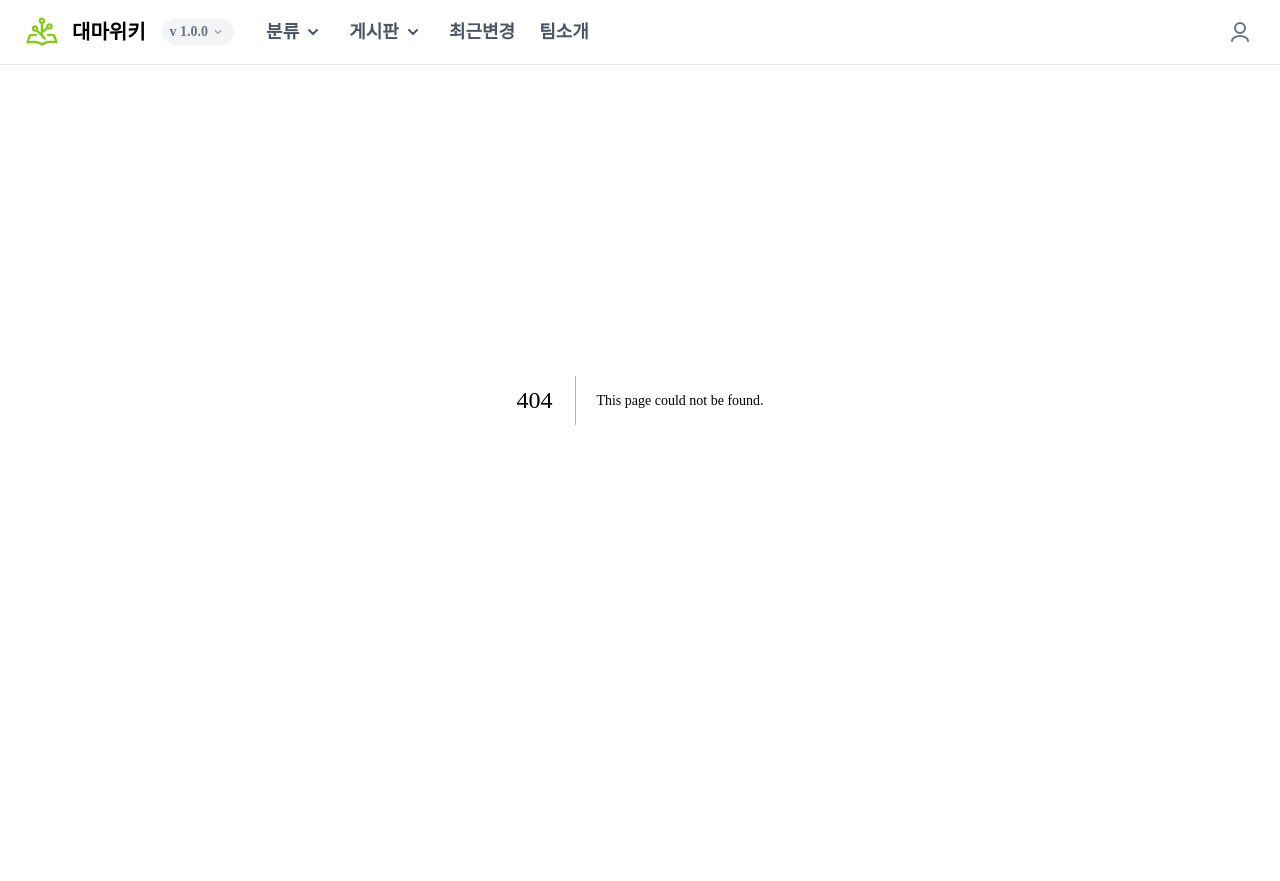
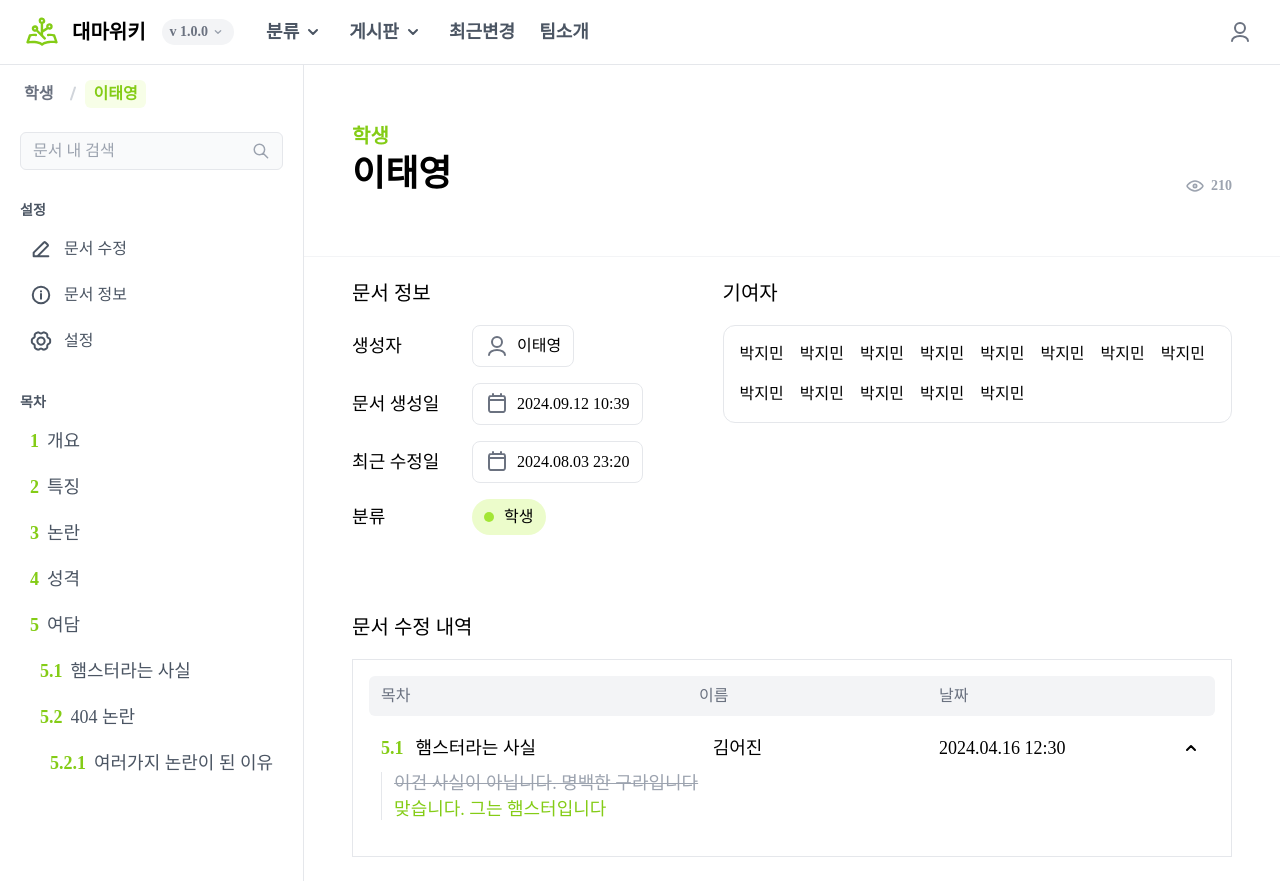
Before and after one commit to Daemawiki/Claudia, a Next.js app: page /document/1/userInfo in a window 1280 px wide. Before the commit this address had no page. Before the commit the page ends 800 px from the top, so only its background shows below. Built offline with nearby package versions, Linux system fonts and the light colour scheme.

Commit message:
add :: 문서 정보 레이아웃

```diff
--- /dev/null
+++ b/src/app/document/[id]/userInfo/EditHistory.tsx
@@ -0,0 +1,56 @@
+import { Arrow } from "@/app/assets";
+
+interface PropsType {
+  index: string;
+  title: string;
+  editor: string;
+  editDate: string;
+  editHistory: { value: string; added?: true; removed?: true }[];
+}
+
+interface HistoryProps {
+  text: string;
+}
+
+const EditHistory = ({
+  index,
+  title,
+  editor,
+  editDate,
+  editHistory,
+}: PropsType) => {
+  return (
+    <div className="py-5 px-7 flex flex-col gap-3">
+      <div className="flex items-center text-medium18 text-black">
+        <div className="flex-grow flex gap-3">
+          <span className="text-semibold18 text-lime500">{index}</span>
+          <span>{title}</span>
+        </div>
+        <div className="max-w-[240px] flex-grow">{editor}</div>
+        <div className="flex-grow max-w-[240px]">{editDate}</div>
+        <Arrow direction="up" />
+      </div>
+      <div className="flex-col flex px-3 gap-1 text-medium18 border-l-[1px] border-gray200">
+        {editHistory
+          .filter(history => history.added || history.removed)
+          .map(history =>
+            history.added ? (
+              <AddedHistory text={history.value} />
+            ) : (
+              <RemoveHistory text={history.value} />
+            ),
+          )}
+      </div>
+    </div>
+  );
+};
+
+const RemoveHistory = ({ text }: HistoryProps) => {
+  return <span className="text-gray400 line-through">{text}</span>;
+};
+
+const AddedHistory = ({ text }: HistoryProps) => {
+  return <span className="text-lime500">{text}</span>;
+};
+
+export default EditHistory;
--- /dev/null
+++ b/src/app/document/[id]/userInfo/page.tsx
@@ -0,0 +1,99 @@
+import { Sidebar } from "@/components";
+import { Title } from "../Title";
+import { User, Calendar } from "@/app/assets";
+import EditHistory from "./EditHistory";
+export default function UserInfo() {
+  return (
+    <div className="flex justify-center pt-16">
+      <Sidebar fixed />
+      <div className="flex flex-col max-w-[1200px] flex-grow">
+        <Title />
+        <div className="flex flex-col py-6 px-12 gap-20">
+          <div className="flex gap-20">
+            <div className="flex flex-col gap-5">
+              <span className="text-medium20">문서 정보</span>
+              <div className="flex flex-col gap-4">
+                <div className="flex gap-5 items-center">
+                  <div className="w-[100px] text-medium18">생성자</div>
+                  <div className="flex px-3 py-2 gap-2 border-[1px] border-gray200 rounded-lg">
+                    <User className="text-gray500" />
+                    <span>이태영</span>
+                  </div>
+                </div>
+                <div className="flex gap-5 items-center">
+                  <div className="w-[100px] text-medium18">문서 생성일</div>
+                  <div className="flex px-3 py-2 gap-2 border-[1px] border-gray200 rounded-lg">
+                    <Calendar className="text-gray500" />
+                    <span className="whitespace-nowrap">2024.09.12 10:39</span>
+                  </div>
+                </div>
+                <div className="flex gap-5 items-center">
+                  <div className="w-[100px] text-medium18">최근 수정일</div>
+                  <div className="flex px-3 py-2 gap-2 border-[1px] border-gray200 rounded-lg">
+                    <Calendar className="text-gray500" />
+                    <span className="whitespace-nowrap">2024.08.03 23:20</span>
+                  </div>
+                </div>
+                <div className="flex gap-5 items-center">
+                  <div className="w-[100px] text-medium18">분류</div>
+                  <div className="flex px-3 py-[6px] gap-[10px] rounded-full bg-lime100 items-center">
+                    <div className="w-[10px] h-[10px] rounded-full bg-lime400"></div>
+                    <span className="whitespace-nowrap">학생</span>
+                  </div>
+                </div>
+              </div>
+            </div>
+            <div className="flex flex-col gap-5 flex-grow">
+              <span className="text-medium20">기여자</span>
+              <div className="flex gap-4 p-4 border-[1px] border-gray200 rounded-xl flex-wrap flex-shrink-0 w-full">
+                <span>박지민</span>
+                <span>박지민</span>
+                <span>박지민</span>
+                <span>박지민</span>
+                <span>박지민</span>
+                <span>박지민</span>
+                <span>박지민</span>
+                <span>박지민</span>
+                <span>박지민</span>
+                <span>박지민</span>
+                <span>박지민</span>
+                <span>박지민</span>
+                <span>박지민</span>
+              </div>
+            </div>
+          </div>
+          <div className="flex flex-col gap-5">
+            <span className="text-medium20">문서 수정 내역</span>
+            <div className="py-4 flex flex-col border-[1px] border-gray200">
+              <div className="px-4">
+                <div className="bg-gray100 p-3 flex text-gray500 rounded-md h-10 items-center">
+                  <div className="flex-grow">목차</div>
+                  <div className="flex-grow max-w-[240px]">이름</div>
+                  <div className="flex-grow max-w-[240px]">날짜</div>
+                  <div className="w-6"></div>
+                </div>
+              </div>
+              <EditHistory
+                index="5.1"
+                title="햄스터라는 사실"
+                editor="김어진"
+                editDate="2024.04.16 12:30"
+                editHistory={[
+                  {
+                    value: "이건 사실이 아닙니다. 명백한 구라입니다",
+                    removed: true,
+                  },
+                  {
+                    value: "맞습니다. 그는 햄스터입니다",
+                    added: true,
+                  },
+                ]}
+              />
+            </div>
+          </div>
+        </div>
+      </div>
+      <section className="max-w-[1200px]"></section>
+    </div>
+  );
+}
--- a/src/components/Sidebar.tsx
+++ b/src/components/Sidebar.tsx
@@ -10,7 +10,11 @@ interface ListProps {
   padding?: number;
 }
 
-export const Sidebar = () => {
+interface SidebarProps {
+  fixed?: boolean;
+}
+
+export const Sidebar = ({ fixed }: SidebarProps) => {
   const [browserHeight, setBrowserHeight] = useState<number>(
     window.innerHeight,
   );
@@ -57,19 +61,9 @@ export const Sidebar = () => {
     );
   };
 
-  return (
-    <>
-      {!visible && (
-        <div
-          style={{ height: `calc(${browserHeight}px - 100px)` }}
-          className="top-20 left-0 fixed z-10 w-[40px] peer"
-        />
-      )}
-
-      <div
-        style={{ height: `calc(${browserHeight}px - 100px)` }}
-        className={`border z-20 fixed top-20 hover:left-0 peer-hover:left-0 ${visible ? "left-0" : "-left-72"} transition-all bg-white rounded-r-2xl border-gray300 w-[280px] flex flex-col`}
-      >
+  const Content = () => {
+    return (
+      <>
         <div className="w-full flex p-4 items-center justify-between">
           <div className="flex items-center">
             <div className="rounded-md px-2 py-1 flex text-gray500 text-semibold16 hover:bg-gray50 cursor-pointer">
@@ -115,7 +109,33 @@ export const Sidebar = () => {
             </div>
           </div>
         </div>
+      </>
+    );
+  };
+
+  if (!fixed) {
+    return (
+      <>
+        {!visible && (
+          <div
+            style={{ height: `calc(${browserHeight}px - 100px)` }}
+            className="top-20 left-0 fixed z-10 w-[40px] peer"
+          />
+        )}
+
+        <div
+          style={{ height: `calc(${browserHeight}px - 100px)` }}
+          className={`border z-20 fixed top-20 hover:left-0 peer-hover:left-0 ${visible ? "left-0" : "-left-72"} transition-all bg-white rounded-r-2xl border-gray300 w-[280px] flex flex-col`}
+        >
+          <Content />
+        </div>
+      </>
+    );
+  } else {
+    return (
+      <div className="border-r-[1px] border-gray200">
+        <Content />
       </div>
-    </>
-  );
+    );
+  }
 };
```
